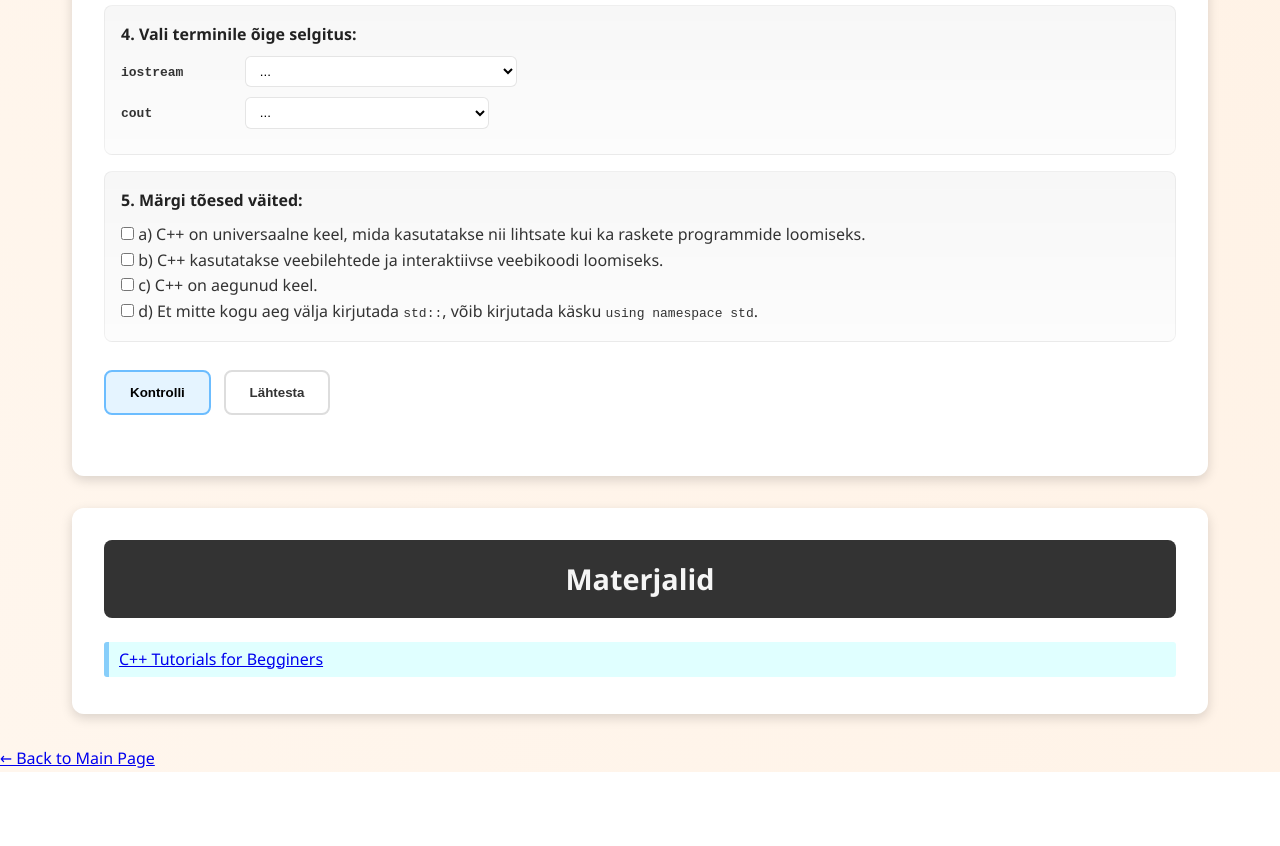
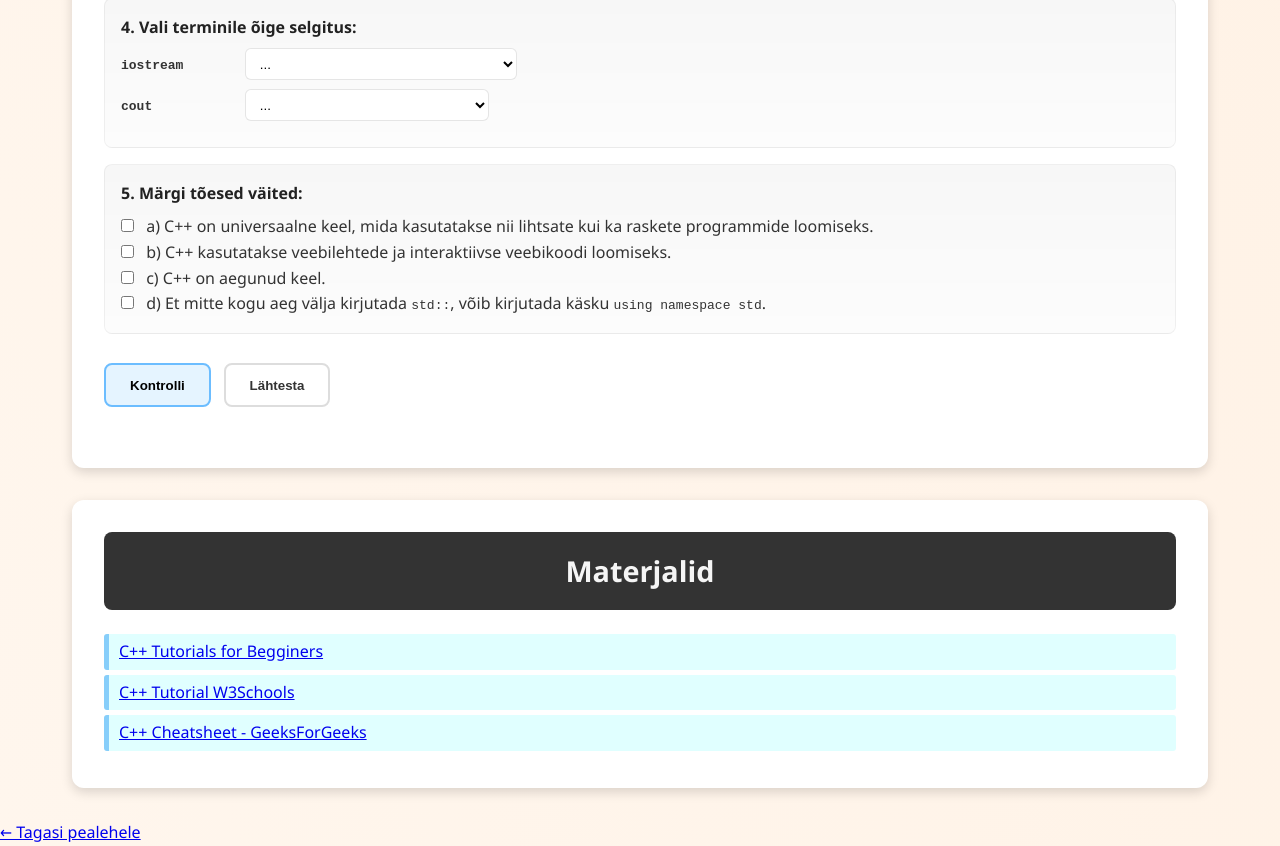
Before and after one commit to mikkjavois/Programmeerimiskeeled, a plain HTML site: page C++ pages/C++.html in a window 1280 px wide. Shown: the part 4213-5059 px from the top of the page. Before the commit the page ends 4985 px from the top, so only its background shows below. Drawn offline with Linux system fonts and the light colour scheme.

Commit message:
Peaaegu tehtud

```diff
--- a/C++ pages/C++.html
+++ b/C++ pages/C++.html
@@ -1,3 +1,4 @@
+<script src="quizC.js"></script>
 <!DOCTYPE html>
 <html lang="en">
 <head>
@@ -5,7 +6,7 @@
     <meta name="viewport" content="width=device-width, initial-scale=1.0">
     <title>C++</title>
     <link rel="stylesheet" href="C++.css">
-    <script src="quizC.js"></script>
+    <script src="../quizC.js" defer></script>
 </head>
 <body>
     <header><h1>C++</h1></header>
@@ -129,7 +130,7 @@
                 }
             </code></pre>
         </section>
-        <section class="quizC">
+        <section class="quiz">
             <h2>Teadmiskontroll</h2>
 
             <form id="quizForm" class="quiz-form" onsubmit="return false;">
@@ -207,11 +208,12 @@
             <h2>Materjalid</h2>
             <ul>
                 <li><a target="_blank" href="https://www.youtube.com/watch?v=ZzaPdXTrSb8">C++ Tutorials for Begginers</a></li>
-            </ul>
+                <li><a target="_blank" href="https://www.w3schools.com/cpp/">C++ Tutorial W3Schools</a></li>
+                <li><a target="_blank" href="https://www.geeksforgeeks.org/cpp/cpp-cheatsheet/">C++ Cheatsheet - GeeksForGeeks</a></li>
         </section>
     </main>
     <nav>
-        <p><a href="/Pohileht.html">← Back to Main Page</a></p>
+        <p><a href="/Pohileht.html">← Tagasi pealehele</a></p>
     </nav>
 </body>
 </html>
--- a/C++ pages/quizC.js
+++ b/C++ pages/quizC.js
@@ -71,7 +71,7 @@ function resetQuiz() {
     </section>
  */
 function checkQuiz(answers) {
-    const quizContainer = document.querySelector('.quizC');
+    const quizContainer = document.querySelector('.quiz');
     const form = quizContainer.querySelector('form');
     if (!form) return;
 
```
